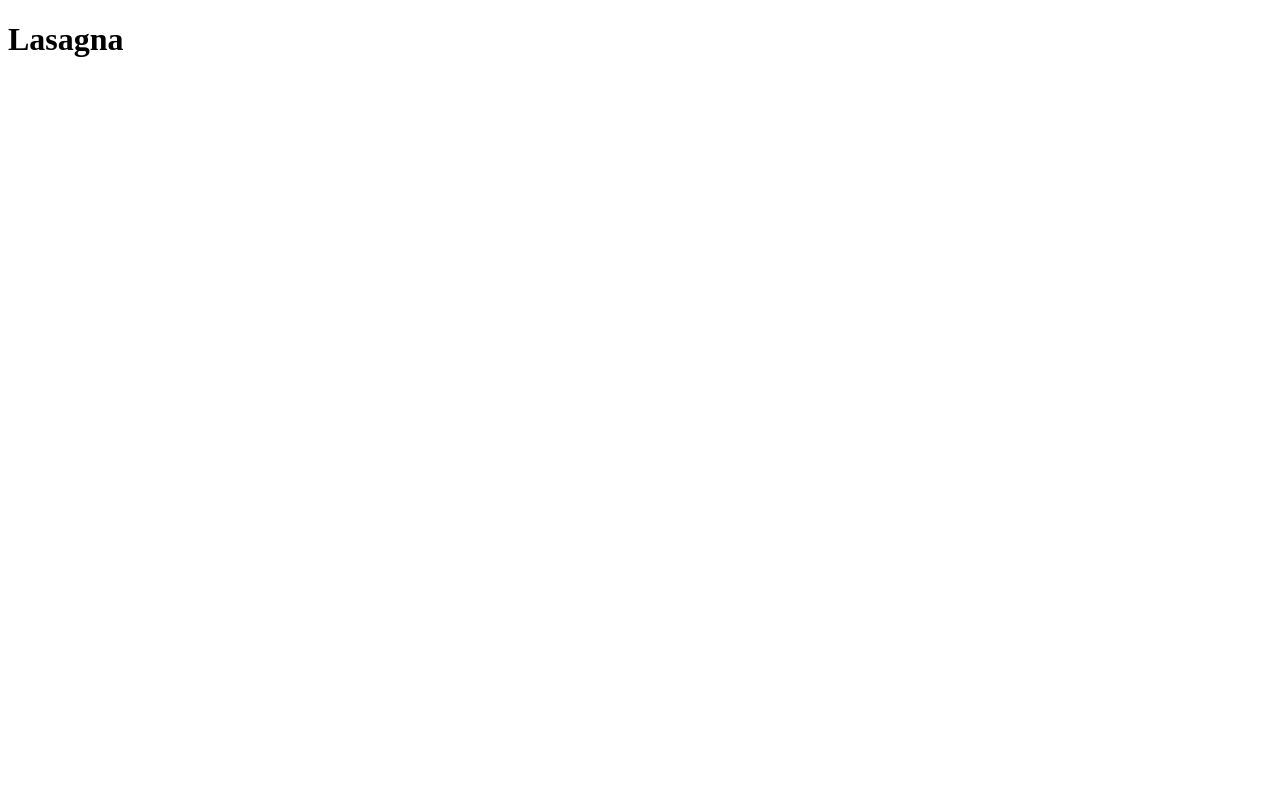
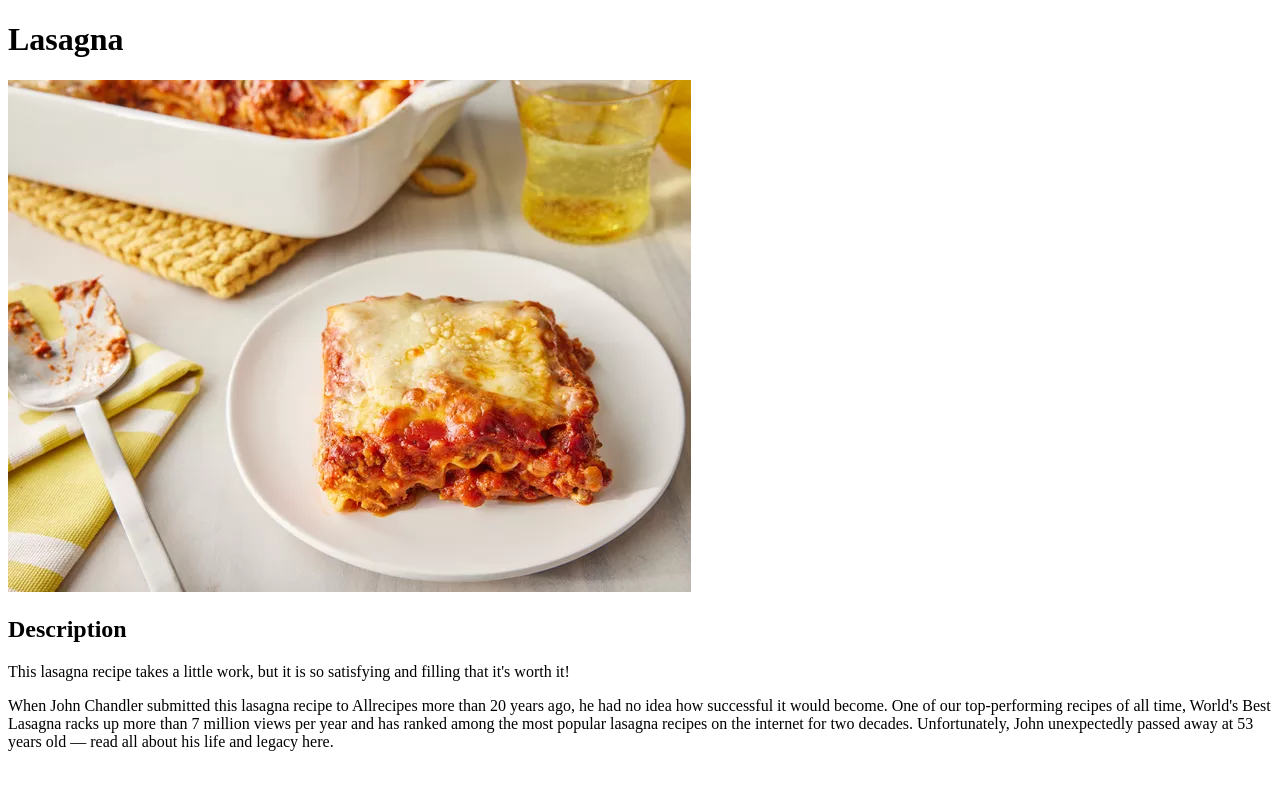
Before and after one commit to pretzelvibes/odin-recipes, a plain HTML site: page recipes/lasagna.html in a window 1280 px wide. Drawn offline with Linux system fonts and the light colour scheme.

Commit message:
Add description section to lasagna.html
Write the description of lasagna dish

```diff
--- a/recipes/lasagna.html
+++ b/recipes/lasagna.html
@@ -7,5 +7,9 @@
 </head>
 <body>
     <h1>Lasagna</h1>
+    <img src="./lasagna.webp">
+    <h2>Description</h2>
+    <p>This lasagna recipe takes a little work, but it is so satisfying and filling that it's worth it!</p>
+    <p>When John Chandler submitted this lasagna recipe to Allrecipes more than 20 years ago, he had no idea how successful it would become. One of our top-performing recipes of all time, World's Best Lasagna racks up more than 7 million views per year and has ranked among the most popular lasagna recipes on the internet for two decades. Unfortunately, John unexpectedly passed away at 53 years old — read all about his life and legacy here.</p>
 </body>
 </html>
```
Also changed, not shown: recipes/lasagna.webp (added).
